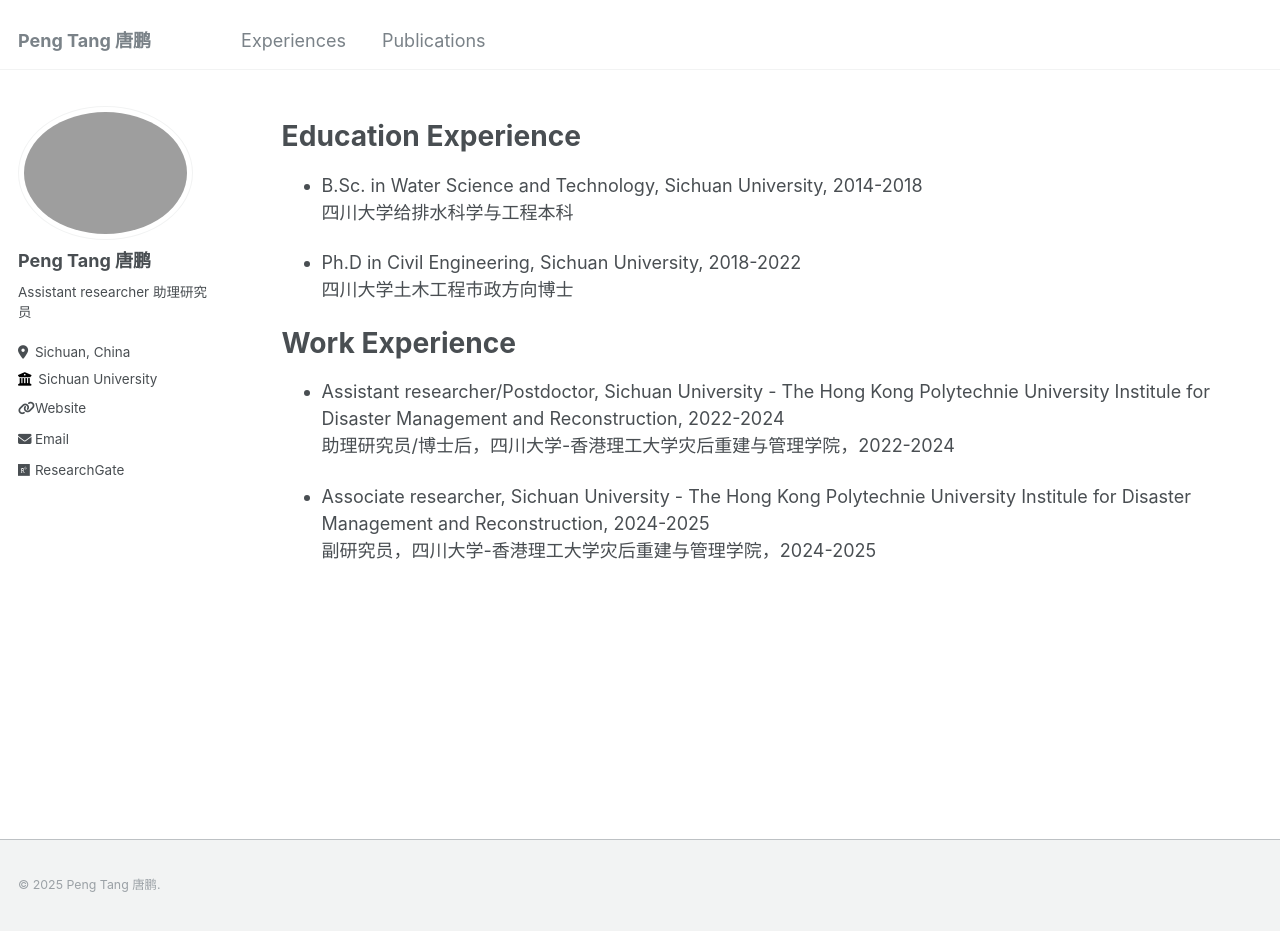
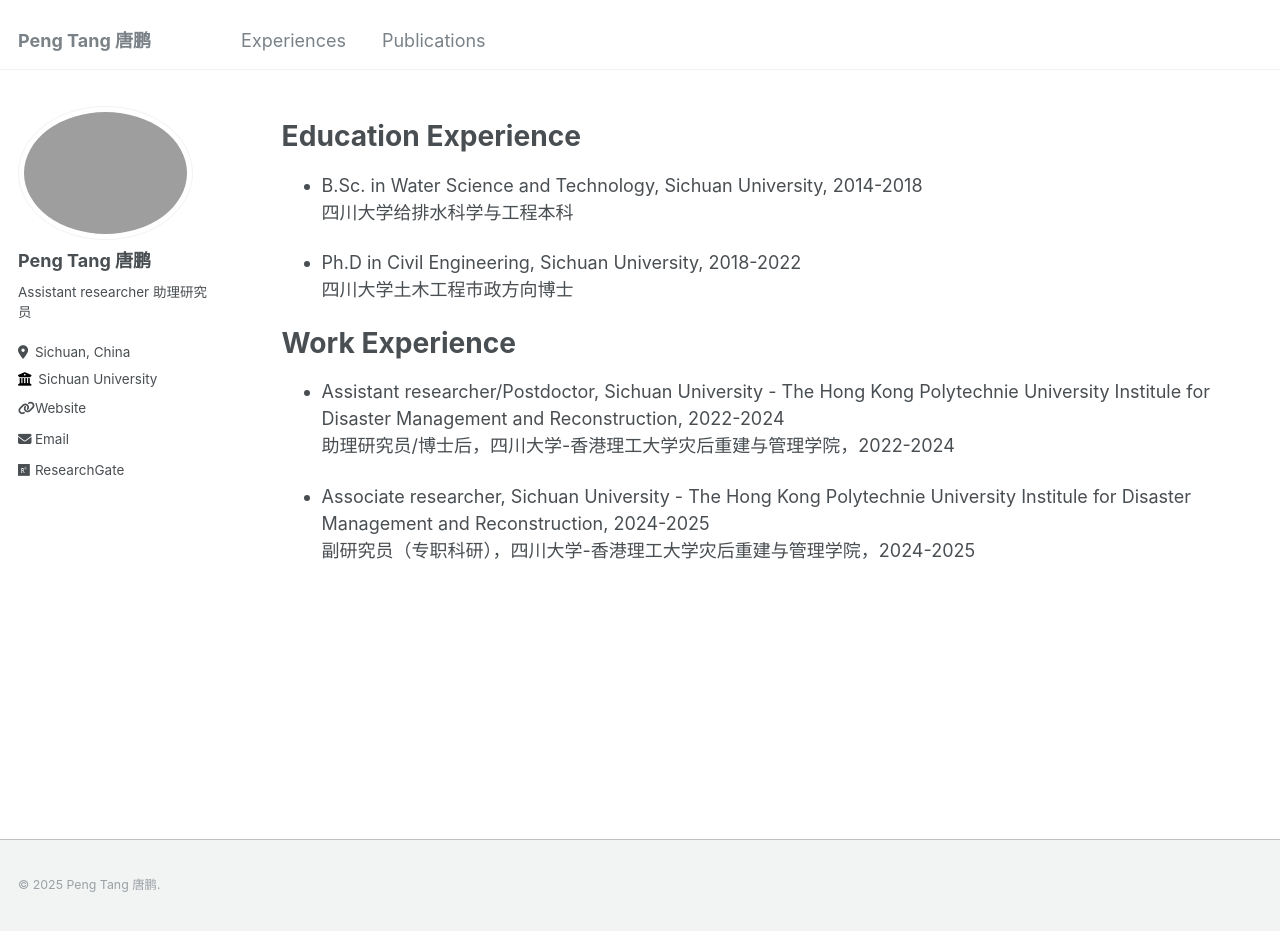
Before and after one commit to Peng-Tang-Env/Peng-Tang-Env.github.io, a Jekyll site: the page built from _pages/Experiences.md, in a window 1280 px wide and 931 px high. Built offline with Jekyll 4.4.1, drawn with Linux system fonts in a browser that asks for light colours.

Commit message:
Update Experiences.md

```diff
--- a/_pages/Experiences.md
+++ b/_pages/Experiences.md
@@ -18,4 +18,4 @@ redirect_from:
 
 - Assistant researcher/Postdoctor, Sichuan University - The Hong Kong Polytechnie University Institule for Disaster Management and Reconstruction, 2022-2024<br/>助理研究员/博士后，四川大学-香港理工大学灾后重建与管理学院，2022-2024
 
-- Associate researcher, Sichuan University - The Hong Kong Polytechnie University Institule for Disaster Management and Reconstruction, 2024-2025<br/>副研究员，四川大学-香港理工大学灾后重建与管理学院，2024-2025
+- Associate researcher, Sichuan University - The Hong Kong Polytechnie University Institule for Disaster Management and Reconstruction, 2024-2025<br/>副研究员（专职科研），四川大学-香港理工大学灾后重建与管理学院，2024-2025
```
